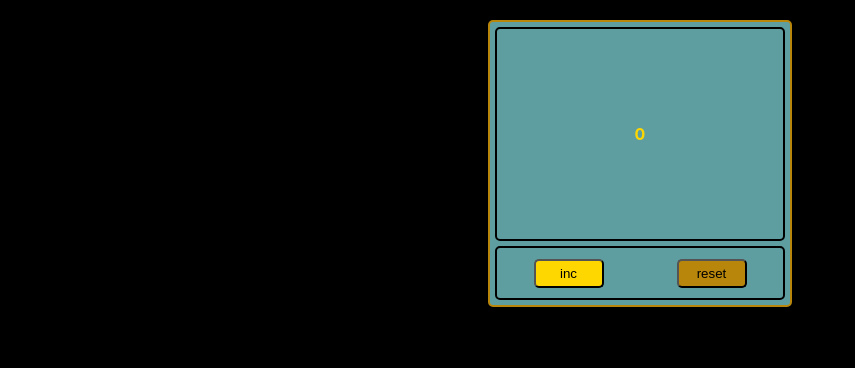
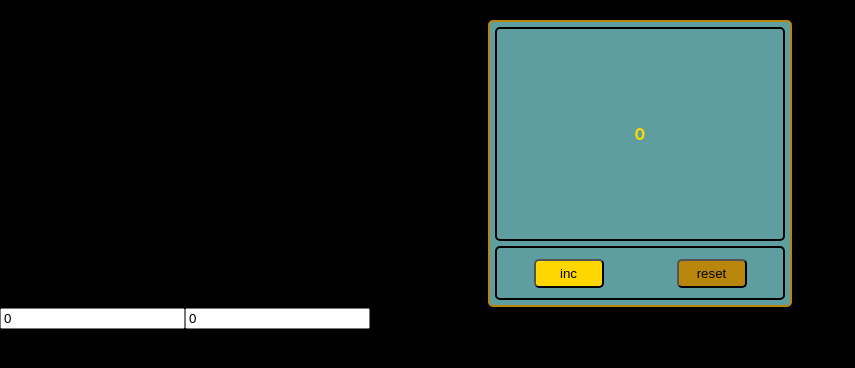
Before and after one commit to Arhontes/Counter, a React (Create React App) app: page / in a window 1280 px wide. Shown: the top 368 px of the page, without its empty margins (0-855 px from the left). Built offline with nearby package versions, Linux system fonts and the light colour scheme.

Commit message:
added Settings.tsx

```diff
--- a/src/components/Counter/Counter.tsx
+++ b/src/components/Counter/Counter/Counter.tsx
@@ -1,6 +1,5 @@
 import React, {ChangeEvent, useState} from 'react';
 import s from './counter.module.css'
-import UniversalButton from "../Button/UniversalButton";
 import Display from "../Display/Display";
 import IncAndReset from "../IncAndReset/IncAndReset";
 
@@ -12,14 +11,25 @@ function Counter() {
 
     const incHandler = () => {
         if (value < maxValue) {
-            setValue(value + 1)
+           getFromLocalStorageHandler()
         }
+    }
+
+    const setToLocalStorageHandler = () => {
+        localStorage.setItem('counterValue', `${value}`)
+    }
+    setToLocalStorageHandler()
+
+    const getFromLocalStorageHandler = () => {
+        let valueAsString = localStorage.getItem('counterValue')
+        if(valueAsString)setValue(parseInt(valueAsString) +1)
     }
 
     return (
         <div className={s.counter}>
             <Display value={value}/>
-            <IncAndReset value={value} maxValue={maxValue} minValue={minValue} incHandler={incHandler} setNum={setValue}/>
+            <IncAndReset value={value} maxValue={maxValue} minValue={minValue} incHandler={incHandler}
+                         setNum={setValue}/>
         </div>
     );
 }
--- a/src/components/IncAndReset/IncAndReset.tsx
+++ b/src/components/Counter/IncAndReset/IncAndReset.tsx
@@ -1,6 +1,6 @@
 import React from 'react';
 import s from "../Counter/counter.module.css";
-import UniversalButton from "../Button/UniversalButton";
+import UniversalButton from "../../Button/UniversalButton";
 
 type IncAndResetPropsType = {
     value:number
--- /dev/null
+++ b/src/components/Settings/Settings.tsx
@@ -0,0 +1,44 @@
+import React, {ChangeEvent, useState} from 'react';
+
+export type SettingsPropsType={
+
+}
+
+function Settings(props:SettingsPropsType) {
+
+    const [minMaxValue,setMinMaxValue] = useState([0,0])
+    const [minValue, maxValue] = minMaxValue
+
+    const setMaxValueHandler = (el:ChangeEvent<HTMLInputElement>)=>{
+        if(+el.currentTarget.value>=minValue){
+            const tempMaxValue = parseInt(el.currentTarget.value)
+            setMinMaxValue([minValue, tempMaxValue])
+        }
+        else{
+            alert("can't set maxValue")
+        }
+
+
+    }
+    const setMinValueHandler = (el:ChangeEvent<HTMLInputElement>)=>{
+        if(+el.currentTarget.value<maxValue){
+            const tempMinValue = parseInt(el.currentTarget.value)
+            setMinMaxValue([tempMinValue, maxValue])
+        }
+        else{
+            alert("can't set minValue")
+        }
+
+
+    }
+
+
+    return (
+        <div>
+            <input onChange={setMaxValueHandler} value={maxValue} type={"number"}/>
+            <input onChange={setMinValueHandler}  value={minValue} type={"number"}/>
+        </div>
+    );
+}
+
+export default Settings;
--- a/src/index.tsx
+++ b/src/index.tsx
@@ -1,15 +1,17 @@
 import React from 'react';
 import ReactDOM from 'react-dom/client';
 import './index.css';
-import Counter from './components/Counter/Counter';
+import Counter from './components/Counter/Counter/Counter';
 import reportWebVitals from './reportWebVitals';
+import Settings from "./components/Settings/Settings";
 
 const root = ReactDOM.createRoot(
   document.getElementById('root') as HTMLElement
 );
 root.render(
   <React.StrictMode>
-    <Counter />
+      <Counter />
+      <Settings />
   </React.StrictMode>
 );
 
```
Also changed, not shown: src/components/Counter/Counter/counter.module.css (renamed from src/components/Counter/counter.module.css), src/components/Counter/Display/Display.tsx (renamed from src/components/Display/Display.tsx).
